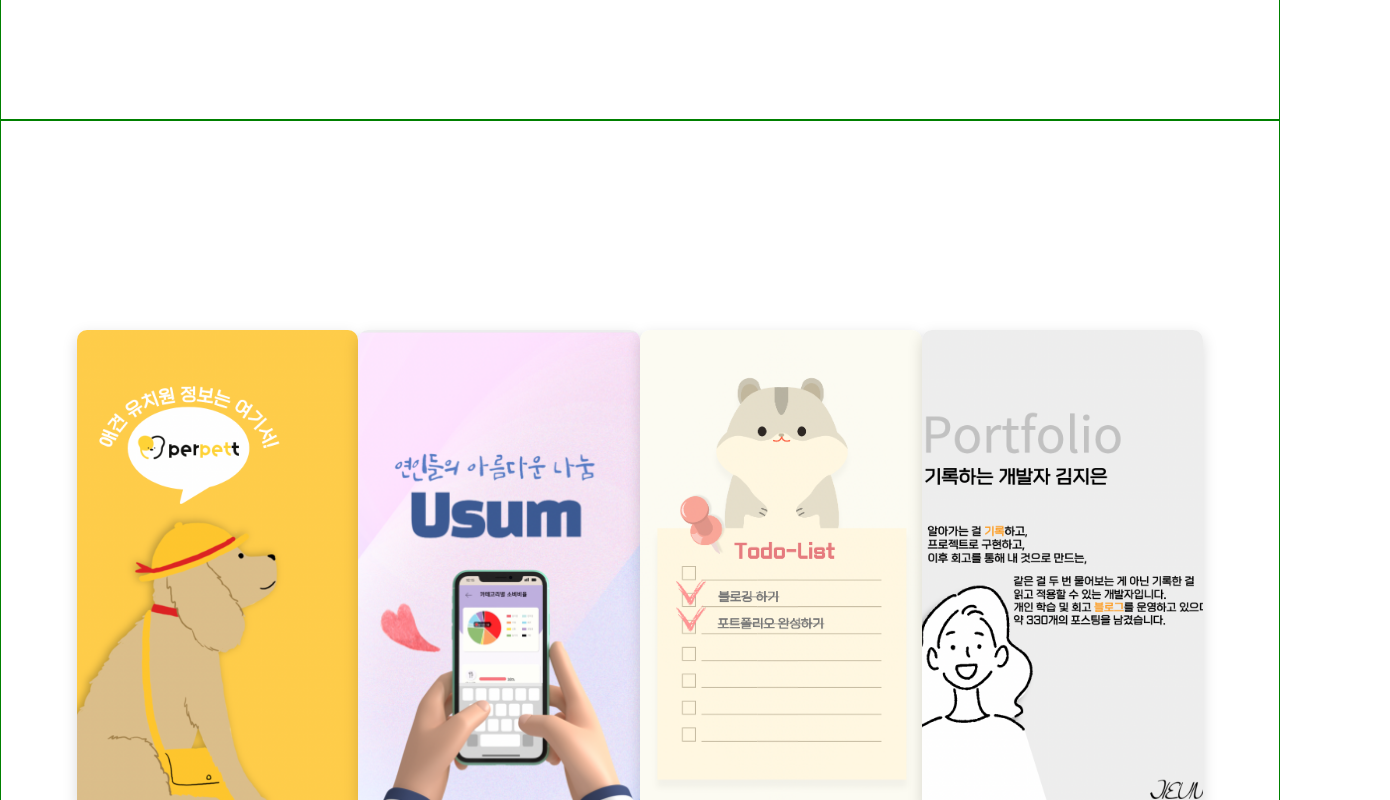
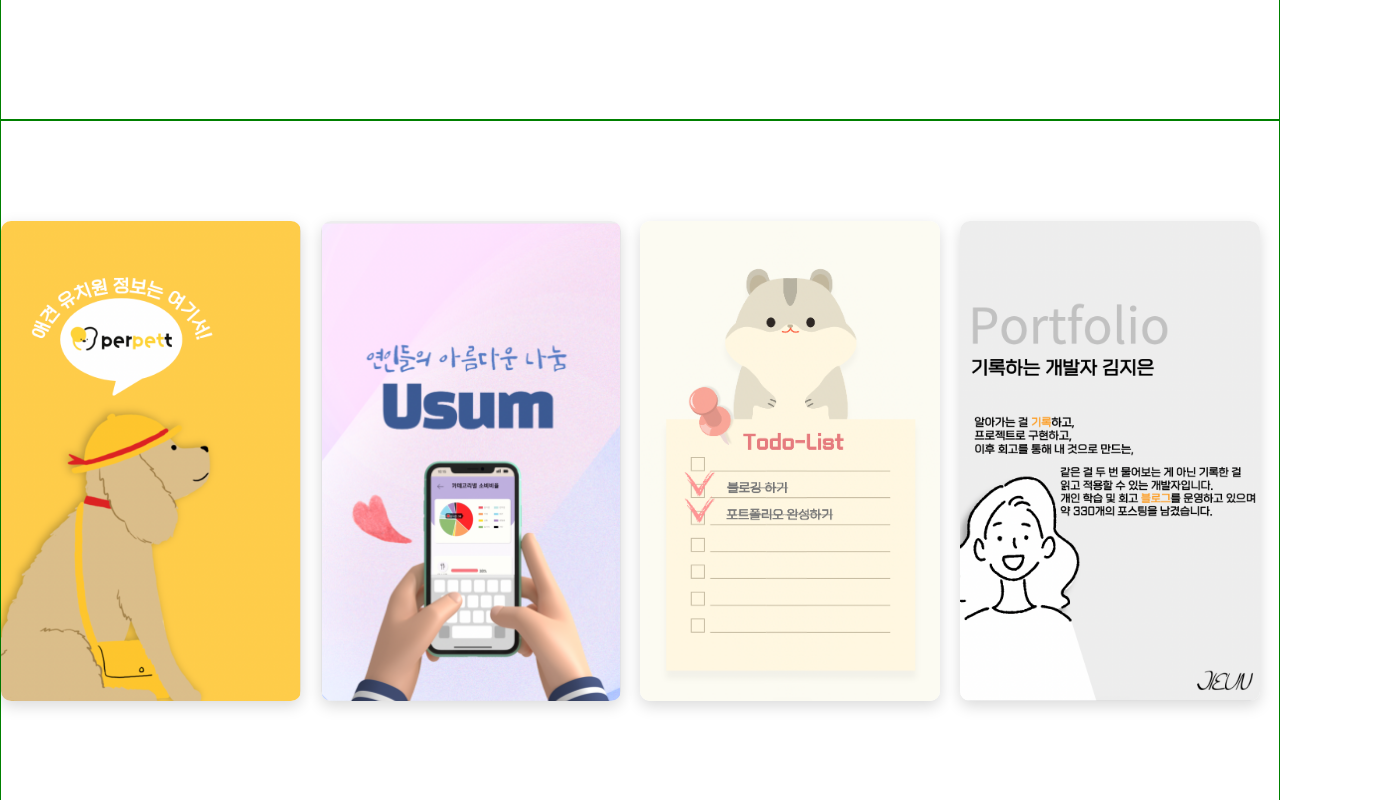
Before and after one commit to jieuny0314/portfolio, a React (Create React App) app: page / in a window 1280 px wide. Shown: the part 1480-2280 px from the top of the page, 1390 px wide, since content can reach past the window. Built offline with nearby package versions, Linux system fonts and the light colour scheme.

Commit message:
:zap: Feat : Projects Grid로 수정

```diff
--- a/src/Components/ProjectCard.jsx
+++ b/src/Components/ProjectCard.jsx
@@ -2,6 +2,7 @@
 
 const ProjectCardContainer = styled.div`
   width: 22vw;
+  min-width: 300px;
   height: 60vh;
   display: flex;
   flex-direction: column;
@@ -64,10 +65,32 @@
 
   .title {
     height: 15%;
+    position: relative;
+    z-index: 10;
 
     h2 {
       margin: 0;
     }
+  }
+
+  .title::before {
+    content: "";
+    width: 45%;
+    height: 25%;
+    background-color: ${(props) =>
+      props.$index === 0
+        ? "#ffcd4a"
+        : (props) =>
+            props.$index === 1
+              ? "#bfb0de"
+              : (props) =>
+                  props.$index === 2
+                    ? "#f9a698"
+                    : (props) => (props.$index === 3 ? "#d9d9d9" : "#fffff")};
+    position: absolute;
+    top: 15px;
+    opacity: 0.8;
+    z-index: -1;
   }
 
   .contents {
@@ -91,17 +114,18 @@
     .stackBadge {
       margin-right: 10px;
     }
-    .title {
+    .stackTitle {
       display: inline-block;
+      width: 100%;
       margin-bottom: 10px;
     }
   }
 `;
 
-function ProjectCard({ project }) {
+function ProjectCard({ project, index }) {
   return (
     <div id="projects">
-      <ProjectCardContainer $backImg={project.backgroundImg}>
+      <ProjectCardContainer $backImg={project.backgroundImg} $index={index}>
         <div className="background" />
         <div className="contentsBox">
           <div className="title">
@@ -116,7 +140,7 @@
             <p>{project.period}</p>
           </div>
           <div className="stacks">
-            <h3 className="title">사용한 기술 스택</h3>
+            <h3 className="stackTitle">사용한 기술 스택</h3>
             {project.stacks.map((el, i) => {
               return (
                 <img
--- a/src/Components/Projects.jsx
+++ b/src/Components/Projects.jsx
@@ -5,9 +5,8 @@
   width: 100vw;
   height: 100vh;
   padding-top: 100px;
-  display: flex;
-  align-items: center;
-  justify-content: center;
+  display: grid;
+  grid-template-columns: repeat(auto-fit, minmax(300px, 1fr));
   border: 1px solid green;
 `;
 
@@ -71,7 +70,7 @@
     <div id="projects">
       <ProjectsContainer>
         {projects.map((el, i) => {
-          return <ProjectCard project={projects[i]} key={el.id} />;
+          return <ProjectCard project={projects[i]} key={el.id} index={i} />;
         })}
       </ProjectsContainer>
     </div>
```
